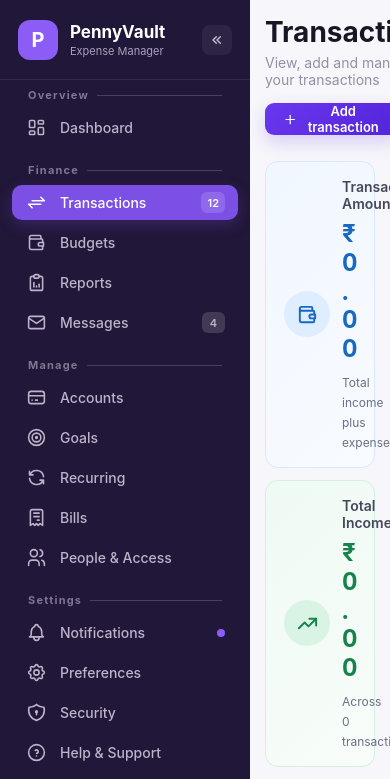
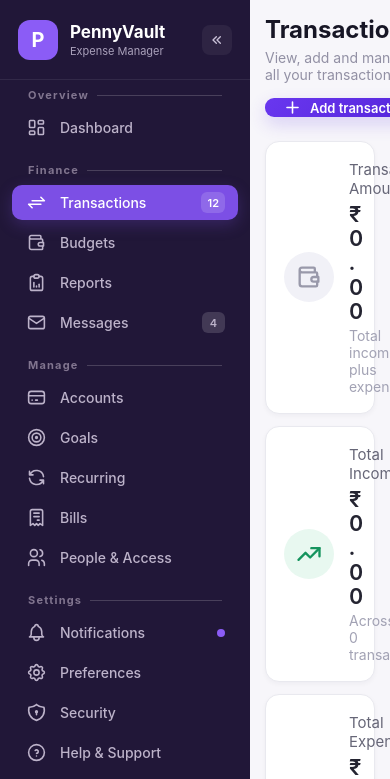
Before and after one commit to rohinimithran893/PennyVault_ExpenseManagement, a React (Create React App) app in the folder PennyVault-Frontend/: page /transactions in a window 390 px wide. Shown: the top 779 px of the page. Built offline with nearby package versions, Linux system fonts and the light colour scheme; no server answers; sample sign-in values are in the browser's storage.

Commit message:
Match transaction cards to dashboard styling

```diff
--- a/PennyVault-Frontend/src/Styles/Transactions/TransactionsLayout.css
+++ b/PennyVault-Frontend/src/Styles/Transactions/TransactionsLayout.css
@@ -82,94 +82,127 @@
 }
 /* =========================
    TRANSACTION SUMMARY CARDS
+   Matches Dashboard summary-card styling
 ========================= */
+
+.transactions-header {
+  align-items: center;
+  margin-bottom: 24px;
+}
+
+.transactions-header-add-button {
+  flex-shrink: 0;
+}
 
 .transaction-summary-cards {
   display: grid;
   grid-template-columns: repeat(3, minmax(0, 1fr));
   gap: 20px;
-  margin: 0 0 20px;
+  margin: 0 0 27px;
 }
 
 .transaction-summary-card {
   min-width: 0;
-  min-height: 132px;
+  min-height: 96px;
   display: flex;
   align-items: center;
-  gap: 18px;
-  padding: 22px;
-  border: 1px solid transparent;
-  border-radius: 13px;
+  padding: 18px 22px;
+  background: #ffffff;
+  border: 1px solid #e9e9ef;
+  border-radius: 14px;
+  box-shadow: 0 2px 5px rgba(30, 30, 50, 0.04);
   box-sizing: border-box;
 }
 
-.transaction-summary-amount {
-  background: linear-gradient(135deg, #f1f7ff 0%, #f8fbff 100%);
-  border-color: #d8e8ff;
-  color: #1769c2;
-}
-
-.transaction-summary-income {
-  background: linear-gradient(135deg, #effaf4 0%, #f8fdf9 100%);
-  border-color: #d5f0e1;
-  color: #16834a;
-}
-
-.transaction-summary-expenses {
-  background: linear-gradient(135deg, #fff2f3 0%, #fff9f9 100%);
-  border-color: #f9dfe2;
-  color: #c6283d;
-}
-
 .transaction-summary-icon {
-  width: 60px;
-  height: 60px;
-  flex: 0 0 60px;
+  width: 50px;
+  height: 50px;
+  flex: 0 0 50px;
   display: flex;
   align-items: center;
   justify-content: center;
+  margin-right: 15px;
   border-radius: 50%;
+  background: #f1f1f7;
+  color: #9999aa;
 }
 
-.transaction-summary-amount .transaction-summary-icon { background: #deedff; }
-.transaction-summary-income .transaction-summary-icon { background: #d9f4e5; }
-.transaction-summary-expenses .transaction-summary-icon { background: #ffdddf; }
+.transaction-summary-income .transaction-summary-icon {
+  background: #e8f8f0;
+  color: #15945e;
+}
+
+.transaction-summary-expenses .transaction-summary-icon {
+  background: #fff0f0;
+  color: #e04b4b;
+}
 
 .transaction-summary-content {
   min-width: 0;
+  display: flex;
+  flex-direction: column;
 }
 
 .transaction-summary-content h2 {
-  margin: 0 0 8px;
-  color: #45485a;
-  font-size: 14px;
-  font-weight: 600;
+  margin: 0 0 4px;
+  color: #666677;
+  font-size: 15px;
+  font-weight: 400;
 }
 
 .transaction-summary-value {
-  margin: 0 0 7px;
-  color: inherit;
-  font-size: clamp(20px, 2vw, 29px);
-  font-weight: 700;
-  line-height: 1.2;
+  margin: 0;
+  color: #242431;
+  font-size: 22px;
+  font-weight: 600;
+  line-height: 1.1;
   overflow-wrap: anywhere;
   font-variant-numeric: tabular-nums;
 }
 
 .transaction-summary-content span {
-  color: #687184;
-  font-size: 12px;
+  margin-top: 4px;
+  color: #a2a2b4;
+  font-size: 14px;
 }
 
 @media (max-width: 900px) {
-  .transaction-summary-cards { gap: 12px; }
-  .transaction-summary-card { gap: 12px; padding: 16px; }
-  .transaction-summary-icon { width: 46px; height: 46px; flex-basis: 46px; }
-  .transaction-summary-icon svg { width: 23px; height: 23px; }
+  .transaction-summary-cards {
+    grid-template-columns: repeat(2, minmax(0, 1fr));
+    gap: 14px;
+  }
+
+  .transaction-summary-card {
+    padding: 16px;
+  }
 }
 
 @media (max-width: 640px) {
-  .transaction-summary-cards { grid-template-columns: 1fr; gap: 12px; }
-  .transaction-summary-card { min-height: 104px; padding: 16px 18px; }
-  .transaction-summary-value { font-size: 24px; }
+  .transactions-header {
+    align-items: flex-start;
+    gap: 14px;
+  }
+
+  .transactions-header h1 {
+    font-size: 24px;
+  }
+
+  .transactions-header-add-button {
+    white-space: nowrap;
+  }
+
+  .transaction-summary-cards {
+    grid-template-columns: 1fr;
+    gap: 12px;
+    margin-bottom: 20px;
+  }
+
+  .transaction-summary-card {
+    min-height: 96px;
+    padding: 18px;
+  }
+
+  .transaction-summary-value {
+    font-size: 22px;
+  }
 }
```
